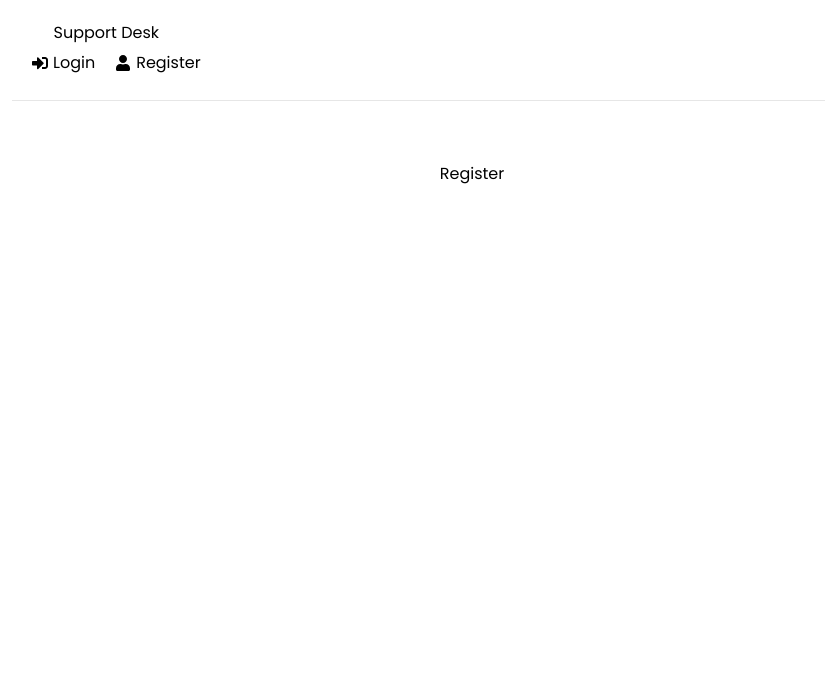
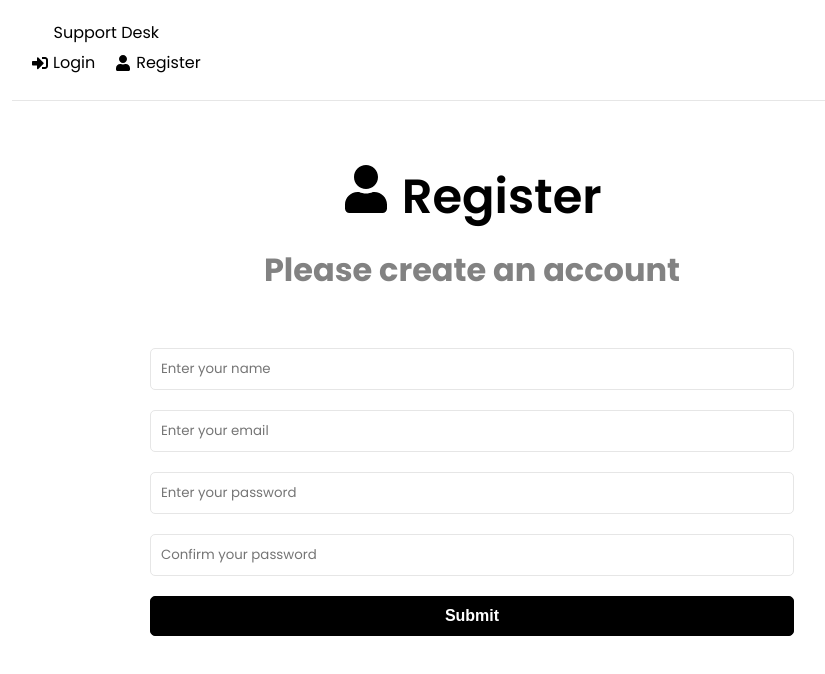
Before and after one commit to yerraez/support-desk, a React (Create React App) app in the folder frontend/: page /register in a window 1280 px wide. Shown: the top 674 px of the page, without its empty margins (168-993 px from the left). Built offline with nearby package versions, Linux system fonts and the light colour scheme.

Commit message:
Register page

```diff
--- a/frontend/src/App.js
+++ b/frontend/src/App.js
@@ -3,6 +3,8 @@ import Home from './pages/Home';
 import Header from './components/Header';
 import Login from './pages/Login';
 import Register from './pages/Register';
+import {ToastContainer} from 'react-toastify'
+import 'react-toastify/dist/ReactToastify.css'
 
 
 function App() {
@@ -17,6 +19,7 @@ function App() {
       </Routes>
       </div>
     </Router>
+    < ToastContainer />
   </>
 }
 
--- a/frontend/src/pages/Register.jsx
+++ b/frontend/src/pages/Register.jsx
@@ -1,8 +1,95 @@
-import React from 'react'
+import {useState} from 'react'
+import {toast} from 'react-toastify'
+import {FaUser} from 'react-icons/fa'
 
 function Register() {
+    const [formData, setFormData] = useState({
+        name:'',
+        email:'',
+        password:'',
+        password2:'',
+    })
+
+    const {name, email, password, password2} = formData
+
+    const onChange = (e) => {
+        setFormData((prevState) =>({
+            ...prevState,
+            [e.target.name]: e.target.value,
+        }))
+    }
+
+    const onSubmit = (e) =>{
+        e.preventDefault()
+
+        if(password !== password2){
+            toast.error('Passwords do not match')
+        }
+    }
+
   return (
-    <div>Register</div>
+      <>
+      <section className='heading'>
+          <h1>
+              <FaUser /> Register
+          </h1>
+          <p>Please create an account</p>
+      </section>
+      <section className='form'>
+          <form onSubmit={onSubmit}>
+              <div className='form-group'>
+                  <input
+                  type='text'
+                  className='form-control'
+                  id='name'
+                  name='name'
+                  value={name}
+                  onChange={onChange}
+                  placeholder='Enter your name'
+                  required></input>
+
+              </div>
+              <div className='form-group'>
+                  <input
+                  type='text'
+                  className='form-control'
+                  id='email'
+                  name='email'
+                  value={email}
+                  onChange={onChange}
+                  placeholder='Enter your email'
+                  required></input>
+              </div>
+              <div className='form-group'>
+                  <input
+                  type='password'
+                  className='form-control'
+                  id='password'
+                  name='password'
+                  value={password}
+                  onChange={onChange}
+                  placeholder='Enter your password'
+                  required></input>
+              </div>
+              <div className='form-group'>
+                  <input
+                  type='password'
+                  className='form-control'
+                  id='password2'
+                  name='password2'
+                  value={password2}
+                  onChange={onChange}
+                  placeholder='Confirm your password'
+                  required></input>
+              </div>
+              <div className="form-group">
+                  <button className='btn btn-block'>Submit</button>
+              </div>
+          </form>
+
+      </section>
+
+      </>
   )
 }
 
```
